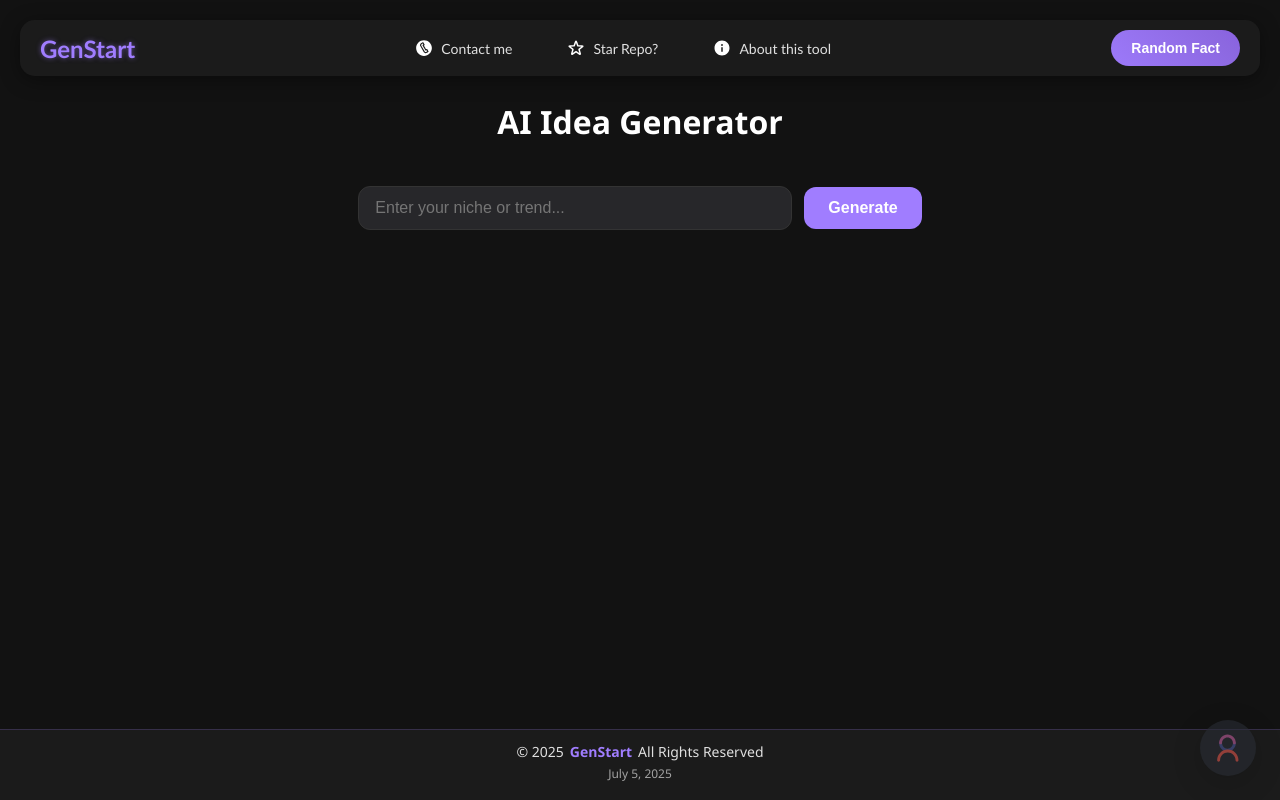
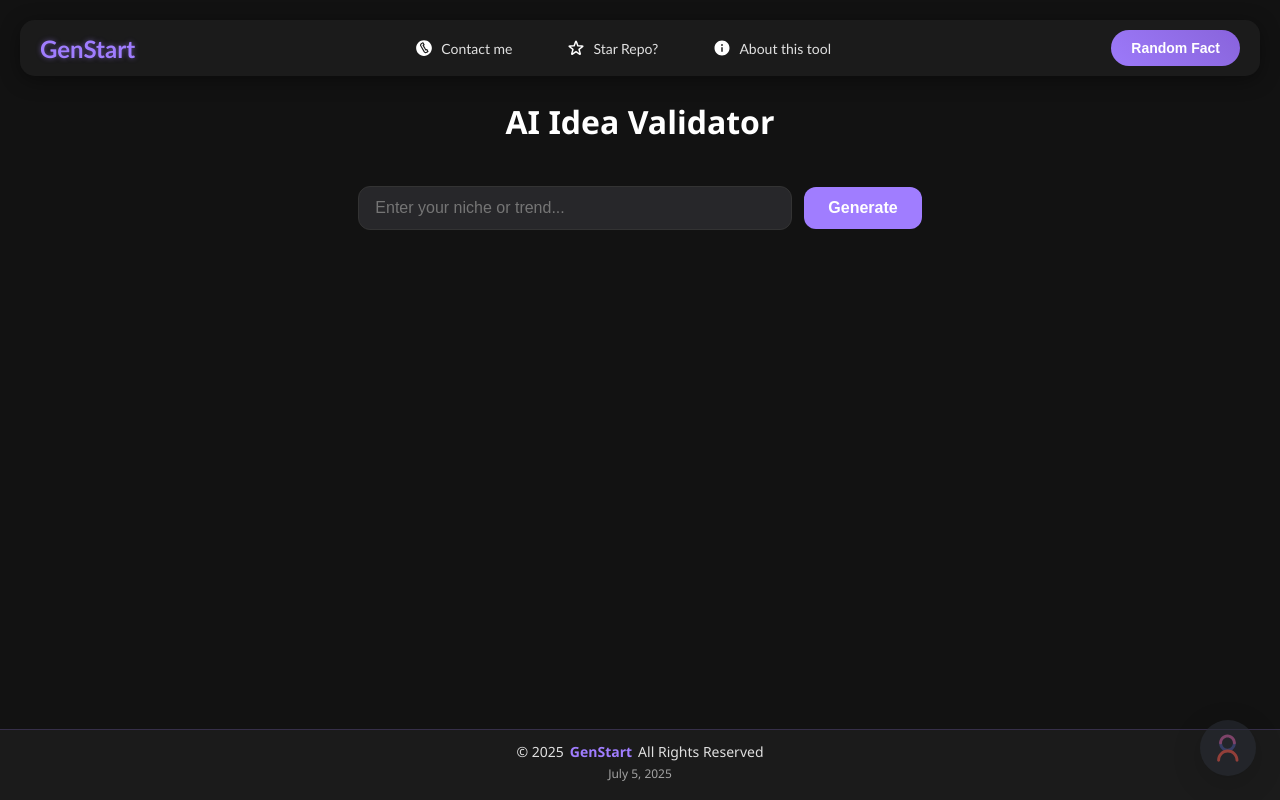
Before and after one commit to Mfahad159/Geni-Starter, a React (Vite) app in the folder frontend/: page / in a window 1280 px wide. Built offline with nearby package versions, Linux system fonts and the light colour scheme.

Commit message:
Updated  ReadMe

```diff
--- a/frontend/src/App.jsx
+++ b/frontend/src/App.jsx
@@ -22,7 +22,7 @@ const App = () => {
     <div style={{ paddingBottom: "80px" }}>
       <Header onNavigate={handleAboutClick} />
       <h1 style={{ textAlign: "center", marginTop: "100px" }}>
-        AI Idea Generator
+        AI Idea Validator
       </h1>
 
       <PromptForm onResults={(data) => setIdeas(data)} />
```
